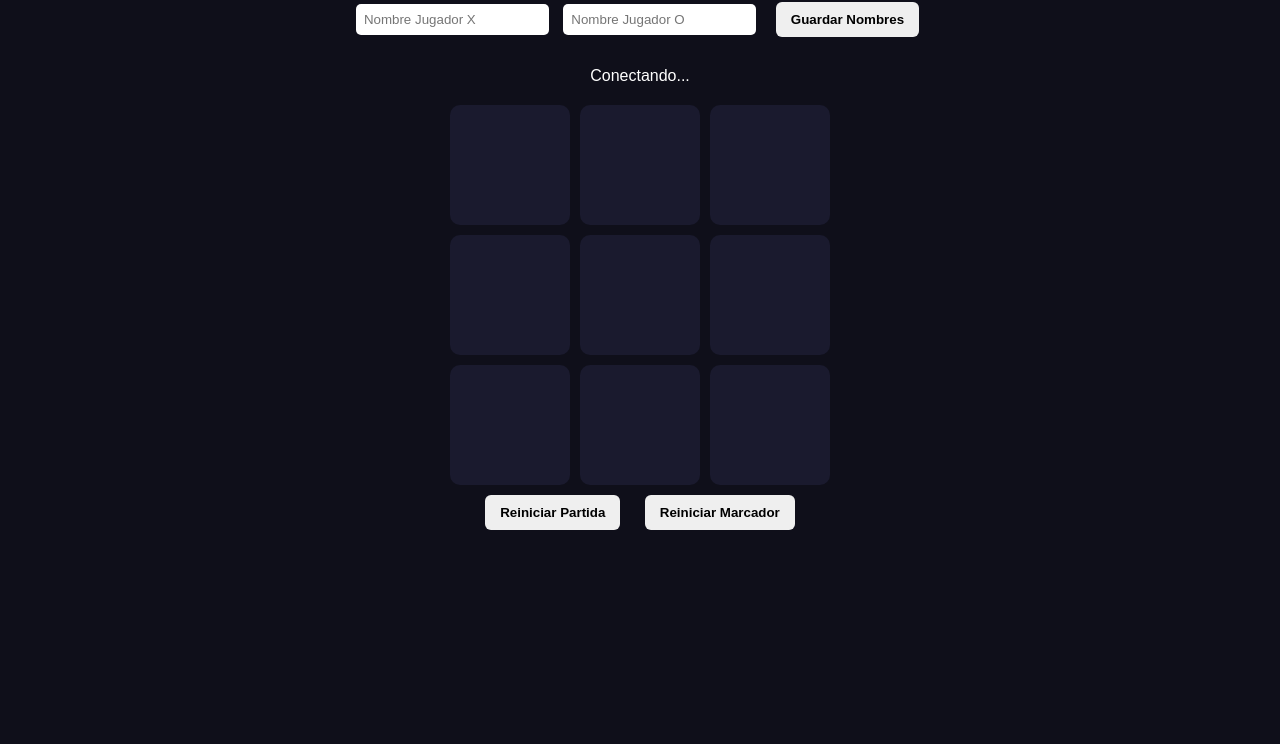
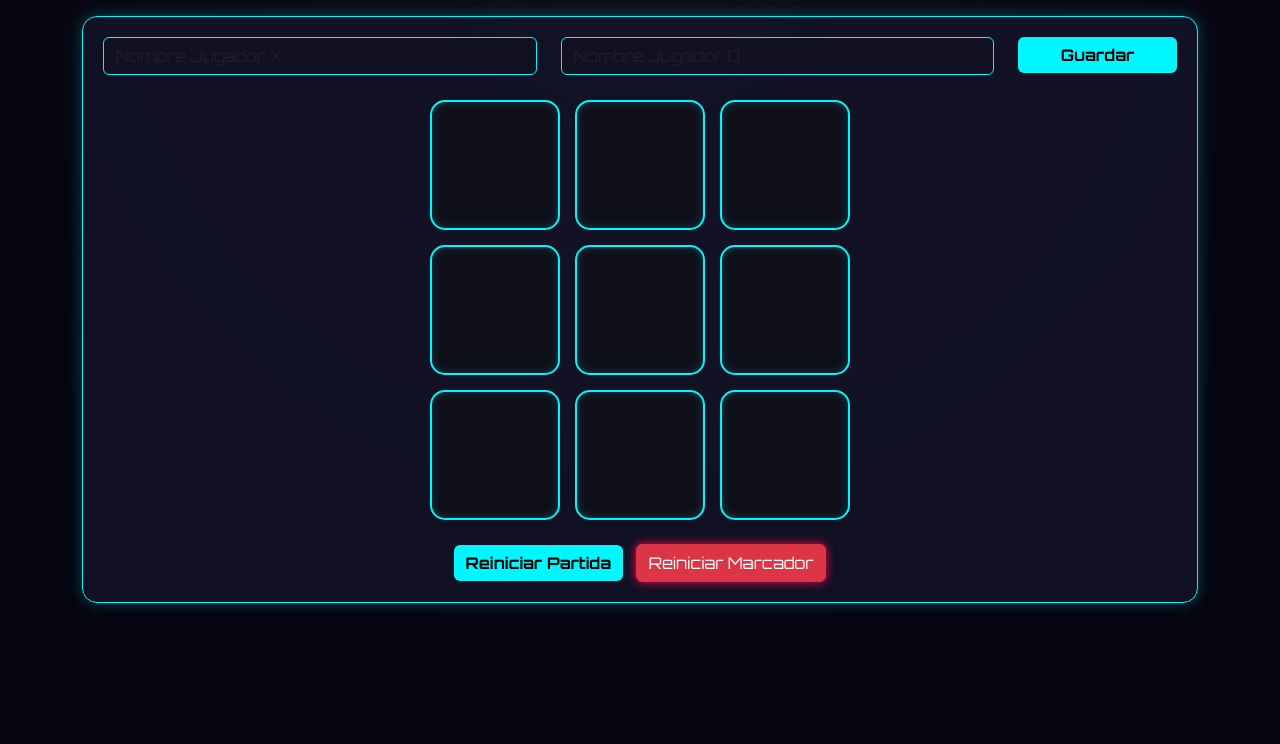
Before and after one commit to kenrodriguez26/jueguitoskeny, a website: page index.html in a window 1280 px wide. Shown: the part 86-830 px from the top of the page. Before the commit the page ends 800 px from the top, so only its background shows below. Drawn offline with nearby package versions, Linux system fonts and the light colour scheme; no server answers.

Commit message:
Update index.html

```diff
--- a/index.html
+++ b/index.html
@@ -2,77 +2,101 @@
 <html lang="es">
 <head>
 <meta charset="UTF-8">
-<title>3 en Raya Online</title>
+<title>3 en Raya Neon</title>
+
+<!-- Google Font Futurista -->
+<link href="https://fonts.googleapis.com/css2?family=Orbitron:wght@400;700&display=swap" rel="stylesheet">
+
+<!-- Bootstrap 5 -->
+<link href="https://cdn.jsdelivr.net/npm/bootstrap@5.3.2/dist/css/bootstrap.min.css" rel="stylesheet">
 
 <style>
 body{
-  background:#0f0f1a;
-  color:white;
-  font-family:Arial,Helvetica,sans-serif;
+  background: radial-gradient(circle at top, #0f0f1a, #050510 70%);
+  font-family: 'Orbitron', sans-serif;
+  color:#fff;
   text-align:center;
+  min-height:100vh;
 }
 
-h1{
-  margin-top:20px;
+.neon-title{
+  font-size:2.5rem;
+  margin-top:30px;
+  color:#00f7ff;
+  text-shadow:
+    0 0 5px #00f7ff,
+    0 0 10px #00f7ff,
+    0 0 20px #00f7ff;
 }
 
-#players{
-  margin:20px;
+.card-neon{
+  background: rgba(20,20,40,0.8);
+  border:1px solid #00f7ff;
+  border-radius:15px;
+  box-shadow:0 0 15px #00f7ff44;
+  padding:20px;
 }
 
 input{
-  padding:8px;
-  border-radius:5px;
-  border:none;
-  margin:5px;
+  background:#111122 !important;
+  border:1px solid #00f7ff !important;
+  color:#fff !important;
 }
 
-button{
-  padding:10px 15px;
-  margin:10px;
+.btn-neon{
+  background:#00f7ff;
   border:none;
-  border-radius:6px;
-  cursor:pointer;
+  color:#000;
   font-weight:bold;
-  transition:0.2s;
+  transition:0.3s;
 }
 
-button:hover{
-  transform:scale(1.05);
+.btn-neon:hover{
+  background:#00c3cc;
+  box-shadow:0 0 15px #00f7ff;
+}
+
+.btn-danger{
+  box-shadow:0 0 10px #ff0055;
 }
 
 #board{
   display:grid;
-  grid-template-columns:repeat(3,120px);
-  gap:10px;
+  grid-template-columns:repeat(3,130px);
+  gap:15px;
   justify-content:center;
-  margin-top:20px;
+  margin-top:25px;
 }
 
 .cell{
-  width:120px;
-  height:120px;
-  background:#1a1a2e;
+  width:130px;
+  height:130px;
+  background:#0f0f1a;
+  border:2px solid #00f7ff;
+  border-radius:15px;
   display:flex;
   align-items:center;
   justify-content:center;
-  font-size:60px;
+  font-size:65px;
   cursor:pointer;
-  border-radius:10px;
-  transition:0.2s;
+  transition:0.3s;
+  box-shadow:0 0 10px #00f7ff33 inset;
 }
 
 .cell:hover{
-  background:#222244;
+  transform:scale(1.05);
+  box-shadow:0 0 20px #00f7ff;
 }
 
 .X{
   color:#00f7ff;
+  text-shadow:0 0 15px #00f7ff;
   animation:pop 0.2s ease;
 }
 
 .O{
   color:#ff00c8;
+  text-shadow:0 0 15px #ff00c8;
   animation:pop 0.2s ease;
 }
 
@@ -82,37 +106,56 @@ button:hover{
 }
 
 .winner{
-  animation:flash 0.6s infinite alternate;
+  animation:glow 1s infinite alternate;
 }
 
-@keyframes flash{
-  from{background:#00ff88;}
-  to{background:#004422;}
+@keyframes glow{
+  from{box-shadow:0 0 15px #00ff88;}
+  to{box-shadow:0 0 30px #00ff88;}
 }
 
 #score{
-  margin-top:20px;
-  font-size:20px;
+  font-size:1.2rem;
+  margin-top:15px;
+  text-shadow:0 0 10px #00f7ff;
+}
+
+#status{
+  margin-top:10px;
+  font-size:1rem;
+  color:#ccc;
 }
 </style>
 </head>
 <body>
 
-<h1>3 en Raya Online</h1>
+<div class="container">
+  <h1 class="neon-title">3 EN RAYA NEON</h1>
 
-<div id="players">
-  <input id="nameX" placeholder="Nombre Jugador X">
-  <input id="nameO" placeholder="Nombre Jugador O">
-  <button onclick="saveNames()">Guardar Nombres</button>
+  <div class="card-neon mt-4">
+    <div class="row">
+      <div class="col-md-5">
+        <input id="nameX" class="form-control" placeholder="Nombre Jugador X">
+      </div>
+      <div class="col-md-5">
+        <input id="nameO" class="form-control" placeholder="Nombre Jugador O">
+      </div>
+      <div class="col-md-2">
+        <button onclick="saveNames()" class="btn btn-neon w-100">Guardar</button>
+      </div>
+    </div>
+
+    <div id="score" class="mt-3"></div>
+    <div id="status"></div>
+
+    <div id="board"></div>
+
+    <div class="mt-4">
+      <button onclick="resetGame()" class="btn btn-neon me-2">Reiniciar Partida</button>
+      <button onclick="resetScore()" class="btn btn-danger">Reiniciar Marcador</button>
+    </div>
+  </div>
 </div>
-
-<div id="score"></div>
-<div id="status">Conectando...</div>
-
-<div id="board"></div>
-
-<button onclick="resetGame()">Reiniciar Partida</button>
-<button onclick="resetScore()">Reiniciar Marcador</button>
 
 <script type="module">
 import { initializeApp } from "https://www.gstatic.com/firebasejs/10.7.1/firebase-app.js";
@@ -130,23 +173,24 @@ const firebaseConfig = {
 
 const app = initializeApp(firebaseConfig);
 const db = getDatabase(app);
-const gameRef = ref(db, "game");
+const gameRef = ref(db,"game");
 
-const board = document.getElementById("board");
-const statusText = document.getElementById("status");
-const scoreDiv = document.getElementById("score");
+const board=document.getElementById("board");
+const statusText=document.getElementById("status");
+const scoreDiv=document.getElementById("score");
 
-let gameState = Array(9).fill("");
-let currentPlayer = "X";
-let playerNames = {X:"Jugador X", O:"Jugador O"};
-let score = {X:0, O:0};
+let gameState=Array(9).fill("");
+let currentPlayer="X";
+let playerNames={X:"Jugador X",O:"Jugador O"};
+let score={X:0,O:0};
 
 const wins=[[0,1,2],[3,4,5],[6,7,8],[0,3,6],[1,4,7],[2,5,8],[0,4,8],[2,4,6]];
 
-window.saveNames = function(){
-  const nameX=document.getElementById("nameX").value || "Jugador X";
-  const nameO=document.getElementById("nameO").value || "Jugador O";
-  playerNames={X:nameX,O:nameO};
+window.saveNames=function(){
+  playerNames={
+    X:document.getElementById("nameX").value||"Jugador X",
+    O:document.getElementById("nameO").value||"Jugador O"
+  };
   updateFirebase();
 }
 
@@ -163,28 +207,26 @@ function createBoard(){
 }
 
 function handleClick(i){
-  if(gameState[i] !== "") return;
-
+  if(gameState[i]!="") return;
   gameState[i]=currentPlayer;
   if(checkWinner()) return;
-
   currentPlayer=currentPlayer==="X"?"O":"X";
   updateFirebase();
 }
 
 function checkWinner(){
   for(let combo of wins){
-    const [a,b,c]=combo;
+    const[a,b,c]=combo;
     if(gameState[a]&&gameState[a]===gameState[b]&&gameState[a]===gameState[c]){
       score[gameState[a]]++;
       highlight(combo);
-      statusText.textContent="¡"+playerNames[gameState[a]]+" gana!";
+      statusText.textContent="🏆 "+playerNames[gameState[a]]+" gana!";
       updateFirebase();
       return true;
     }
   }
   if(!gameState.includes("")){
-    statusText.textContent="¡Empate!";
+    statusText.textContent="Empate!";
     updateFirebase();
     return true;
   }
@@ -208,26 +250,21 @@ window.resetScore=function(){
 }
 
 function updateFirebase(){
-  set(gameRef,{
-    gameState,
-    currentPlayer,
-    playerNames,
-    score
-  });
+  set(gameRef,{gameState,currentPlayer,playerNames,score});
 }
 
 onValue(gameRef,(snapshot)=>{
   const data=snapshot.val();
   if(data){
-    gameState=data.gameState||Array(9).fill("");
-    currentPlayer=data.currentPlayer||"X";
+    gameState=data.gameState||gameState;
+    currentPlayer=data.currentPlayer||currentPlayer;
     playerNames=data.playerNames||playerNames;
     score=data.score||score;
   }
   createBoard();
+  scoreDiv.textContent=
+    playerNames.X+" ("+score.X+")  VS  "+playerNames.O+" ("+score.O+")";
   statusText.textContent="Turno de "+playerNames[currentPlayer];
-  scoreDiv.textContent=
-    playerNames.X+" ("+score.X+")  vs  "+playerNames.O+" ("+score.O+")";
 });
 
 createBoard();
```
